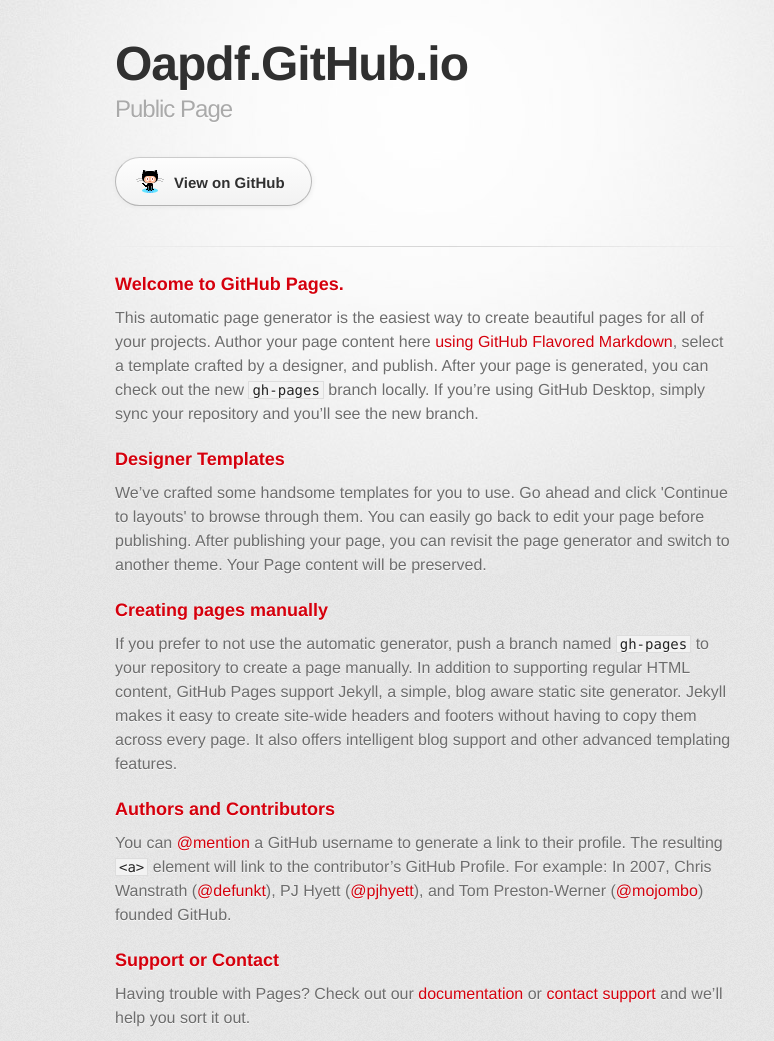
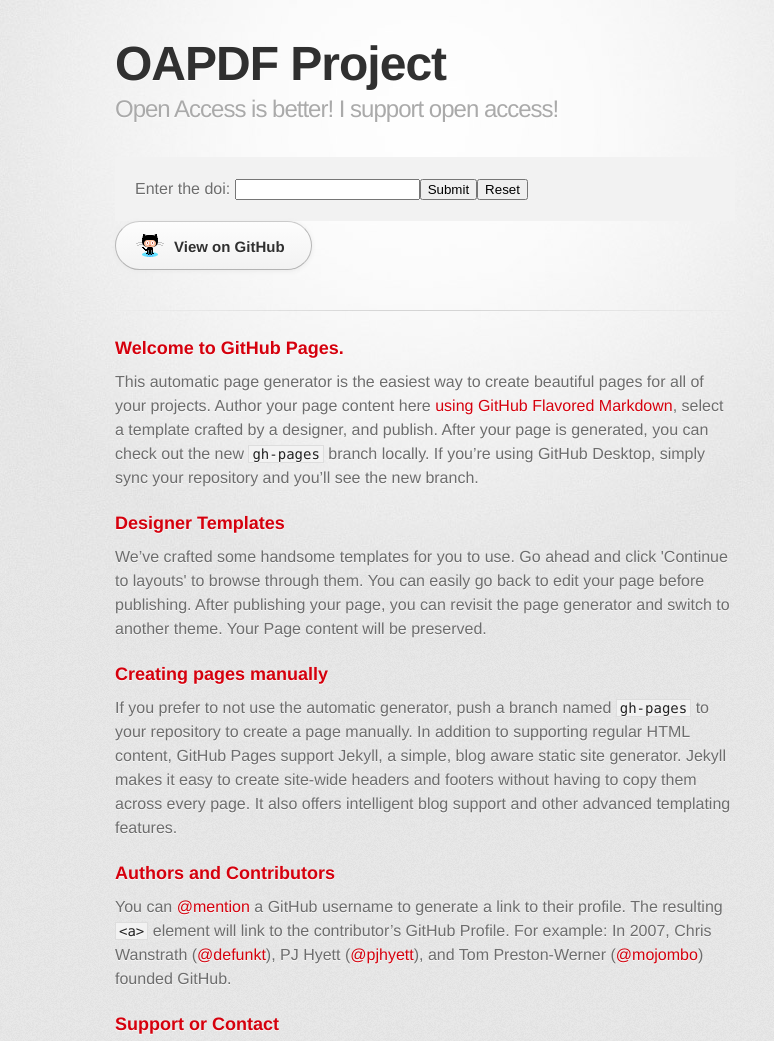
Before and after one commit to OAPDF/oapdf.github.io, a plain HTML site: page index.html in a window 1280 px wide. Shown: the top 1041 px of the page, without its empty margins (215-989 px from the left). Drawn offline with Linux system fonts and the light colour scheme; a web font is replaced by a local one.

Commit message:
Update index.html

```diff
--- a/index.html
+++ b/index.html
@@ -18,13 +18,16 @@
       <div class="inner">
 
         <header>
-          <h1>Oapdf.GitHub.io</h1>
-          <h2>Public Page</h2>
+          <h1>OAPDF Project</h1>
+          <h2>Open Access is better! I support open access! </h2>
         </header>
+
+<form action="doi.html" >Enter the doi: <input type="text" name="doi"><input type="submit" id="sm"><input type="reset"></form>
 
         <section id="downloads" class="clearfix">
           <a href="https://github.com/OAPDF" id="view-on-github" class="button"><span>View on GitHub</span></a>
         </section>
+
 
         <hr>
 
```
